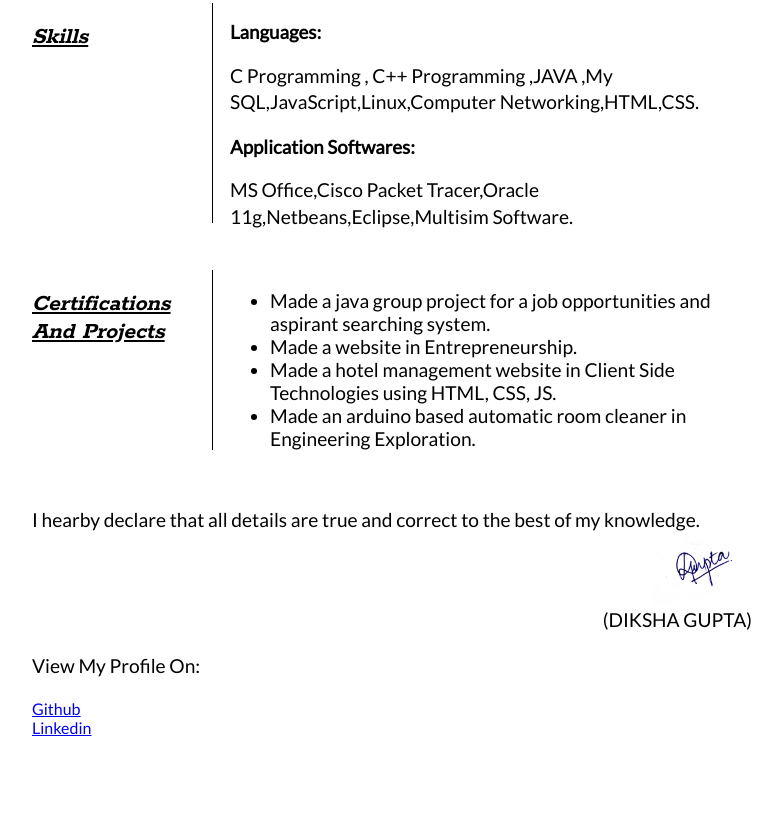
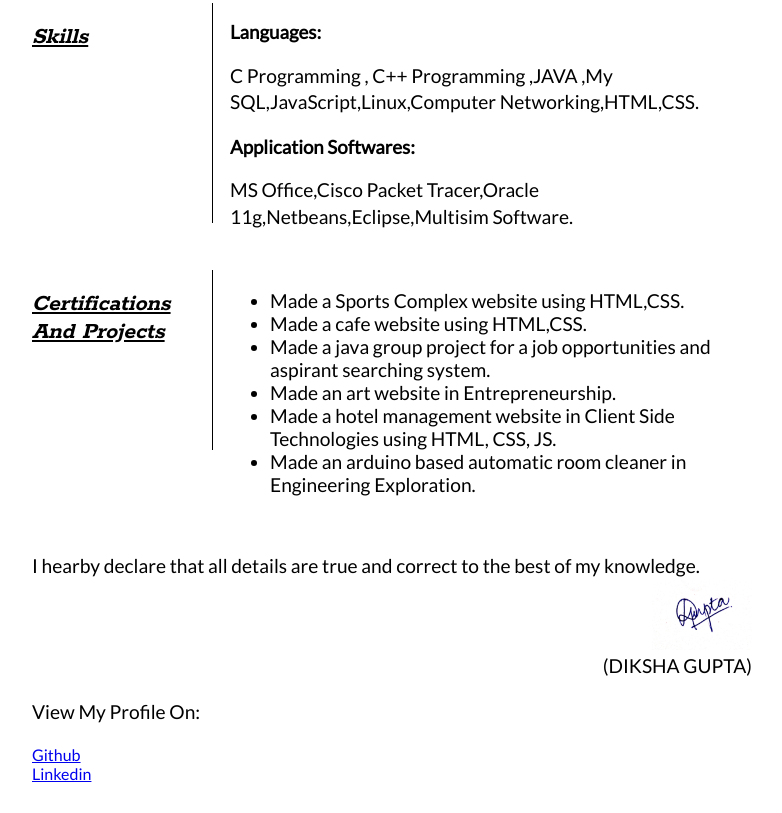
Before and after one commit to dikshagupta27/Resume, a plain HTML site: page index.html in a window 1280 px wide. Shown: the part 855-1668 px from the top of the page, without its empty margins (248-1030 px from the left). Before the commit the page ends 1622 px from the top, so only its background shows below. Drawn offline with Linux system fonts and the light colour scheme.

Commit message:
Update index.html

```diff
--- a/index.html
+++ b/index.html
@@ -89,8 +89,10 @@
 			<div class="sectionContent" >
 				<article>
 <ul>
+	<li>Made a Sports Complex  website using HTML,CSS.</li>
+	<li>Made a cafe  website using HTML,CSS.</li>
 <li>Made a java group project for a job opportunities and aspirant searching system.</li>
-<li>Made a website in Entrepreneurship.</li>
+<li>Made an art website in Entrepreneurship.</li>
 <li>Made a hotel management website in Client Side Technologies using HTML, CSS, JS.</li>
 <li>Made an arduino based automatic room cleaner in Engineering Exploration. <br></li>
            </ul>
```
